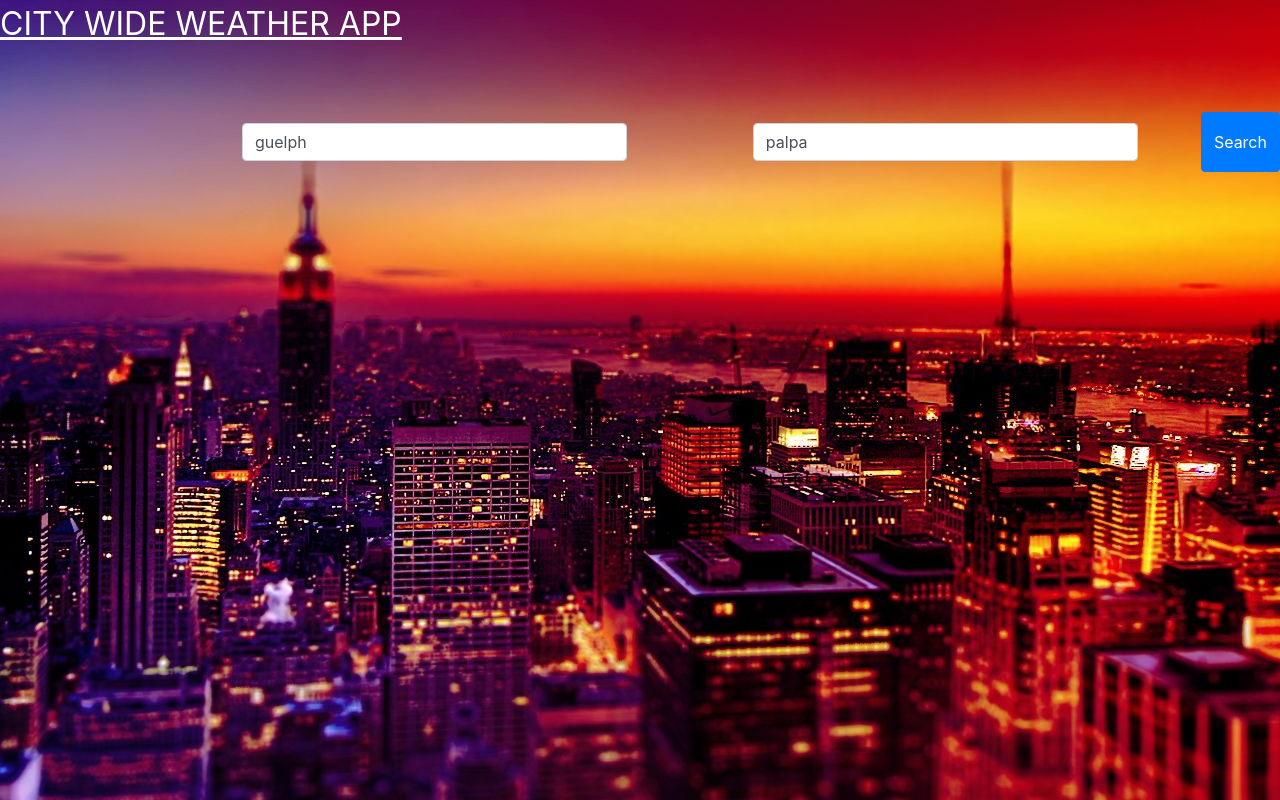
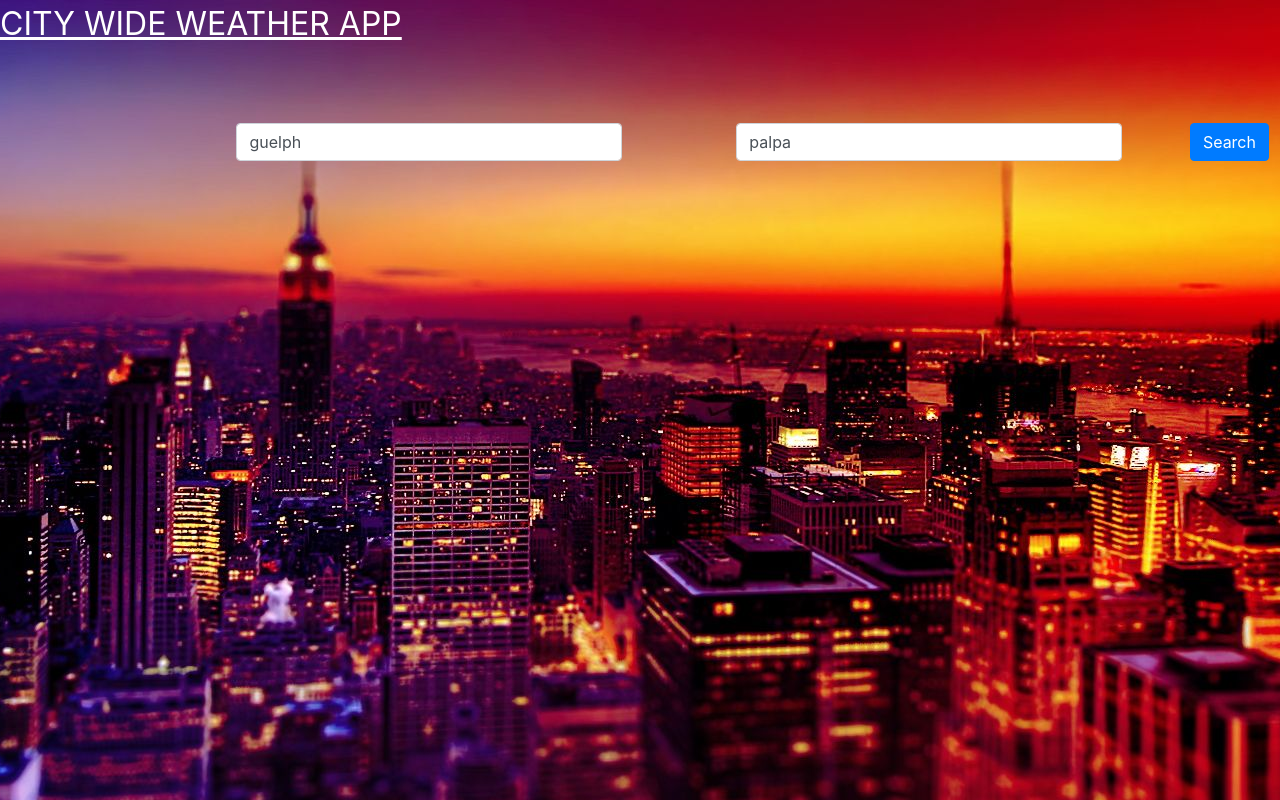
Before and after one commit to maftab5/citywide-weatherapp, a React (Create React App) app: page / in a window 1280 px wide. Built offline with nearby package versions, Linux system fonts and the light colour scheme; no server answers.

Commit message:
"update: css changed for button"

```diff
--- a/src/css/responsive.css
+++ b/src/css/responsive.css
@@ -22,7 +22,7 @@ header{
         max-width: 80% !important;
         margin: 1% auto;
     }
-    .btn-success {
+    .btn-primary {
         max-width: 80% !important;
         margin: 1% 10%;
     }
@@ -53,7 +53,7 @@ header{
         max-width: 80% !important;
         margin: 1% auto;
     }
-    .btn-success {
+    .btn-primary {
         max-width: 80% !important;
         margin: 1% 10%;
     }
@@ -78,7 +78,7 @@ header{
         max-width: 40% !important;
         margin: 1% auto;
     }
-    .btn-success {
+    .btn-primary {
         max-width: 80% !important;
         margin: 1% 10%;
     }
@@ -104,7 +104,7 @@ header{
         /* max-width: 40% !important; */
         margin: 1%;
     }
-    .btn-success {
+    .btn-primary {
 
         margin: 1% 1%;
     }
@@ -134,7 +134,7 @@ header{
         /* max-width: 40% !important; */
         margin: 1% auto ;
     }
-    .btn-success {
+    .btn-primary {
 
         margin: 1% 1%;
     }
```
